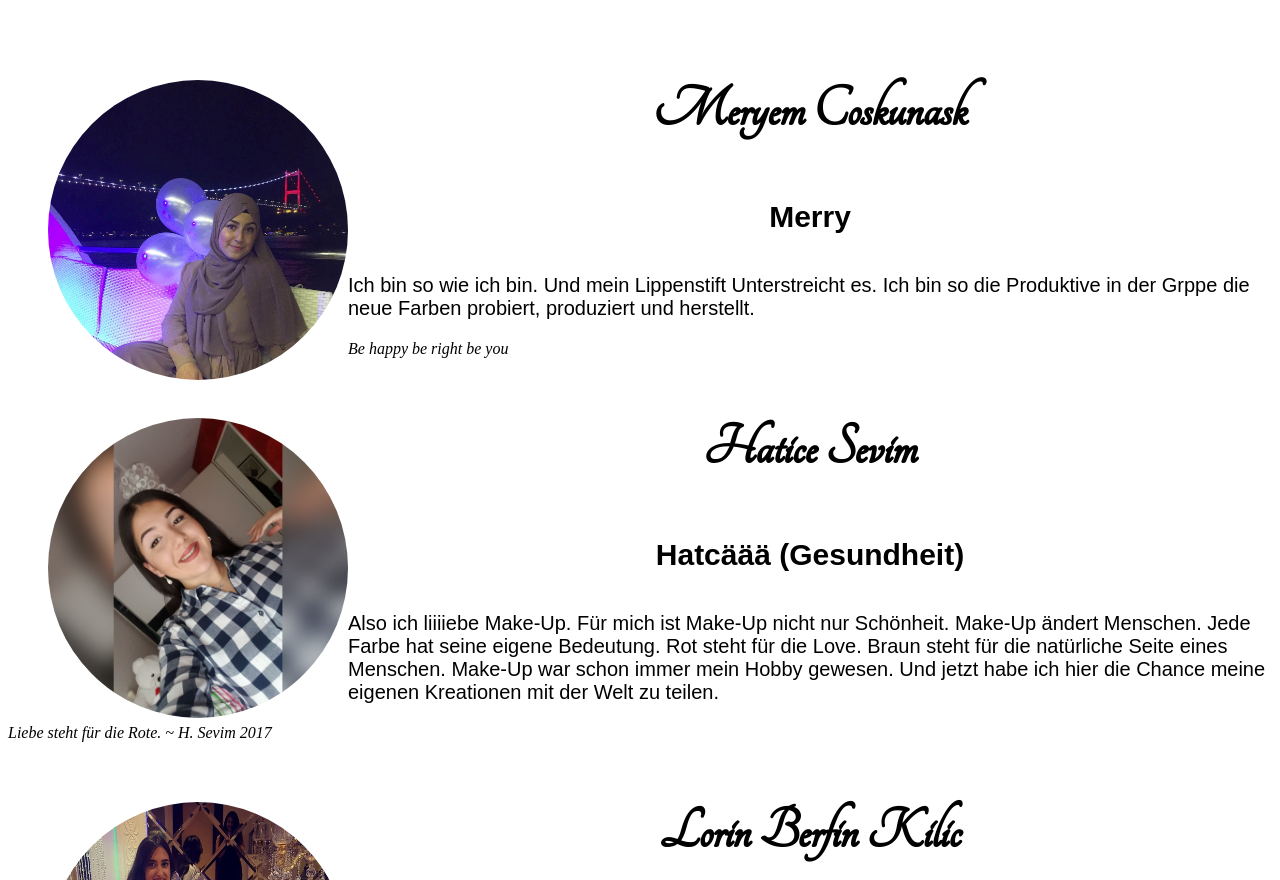
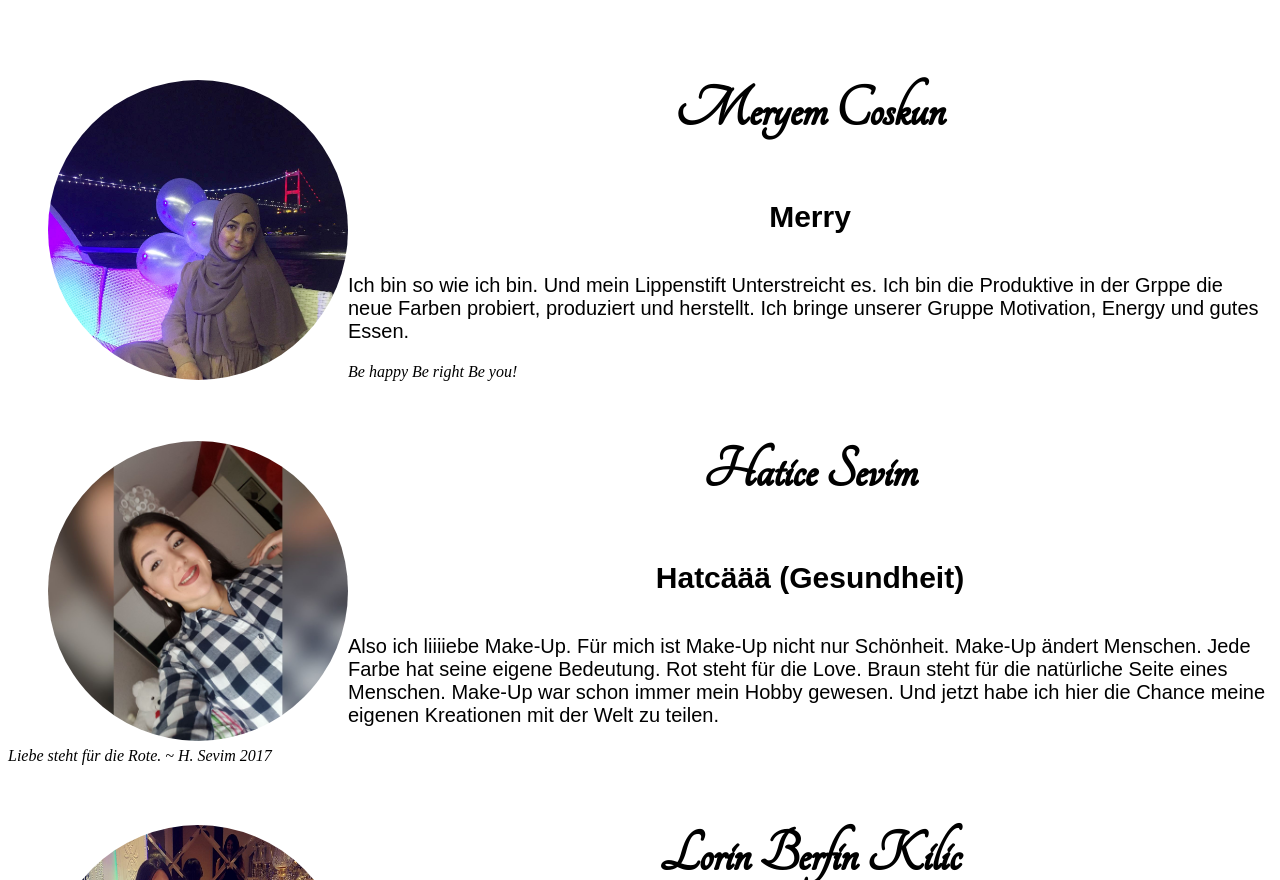
Before and after one commit to furkanQ/WBA-FIUF, a plain HTML site: page fiuf/index.html in a window 1280 px wide. Shown: the part 1604-2484 px from the top of the page. Drawn offline with Linux system fonts and the light colour scheme.

Commit message:
mein profil

```diff
--- a/fiuf/index.html
+++ b/fiuf/index.html
@@ -41,10 +41,10 @@
                 <figure>
                     <img class="mitarbeiterbild" src="images/meryem-coskun.jpeg" title="Meryem Coskun" alt="Meryem Coskun">
                 </figure>
-                <h3>Meryem Coskunask</h3>
+                <h3>Meryem Coskun</h3>
                 <h4>Merry</h4>
-                <p>Ich bin so wie ich bin. Und mein Lippenstift Unterstreicht es. Ich bin so die Produktive in der Grppe die neue Farben probiert, produziert und herstellt.</p>
-                <cite>Be happy be right be you</cite>
+                <p>Ich bin so wie ich bin. Und mein Lippenstift Unterstreicht es. Ich bin die Produktive in der Grppe die neue Farben probiert, produziert und herstellt. Ich bringe unserer Gruppe Motivation, Energy und gutes Essen.</p>
+                <cite>Be happy Be right Be you!</cite>
             </div>
 
             <div>
```
